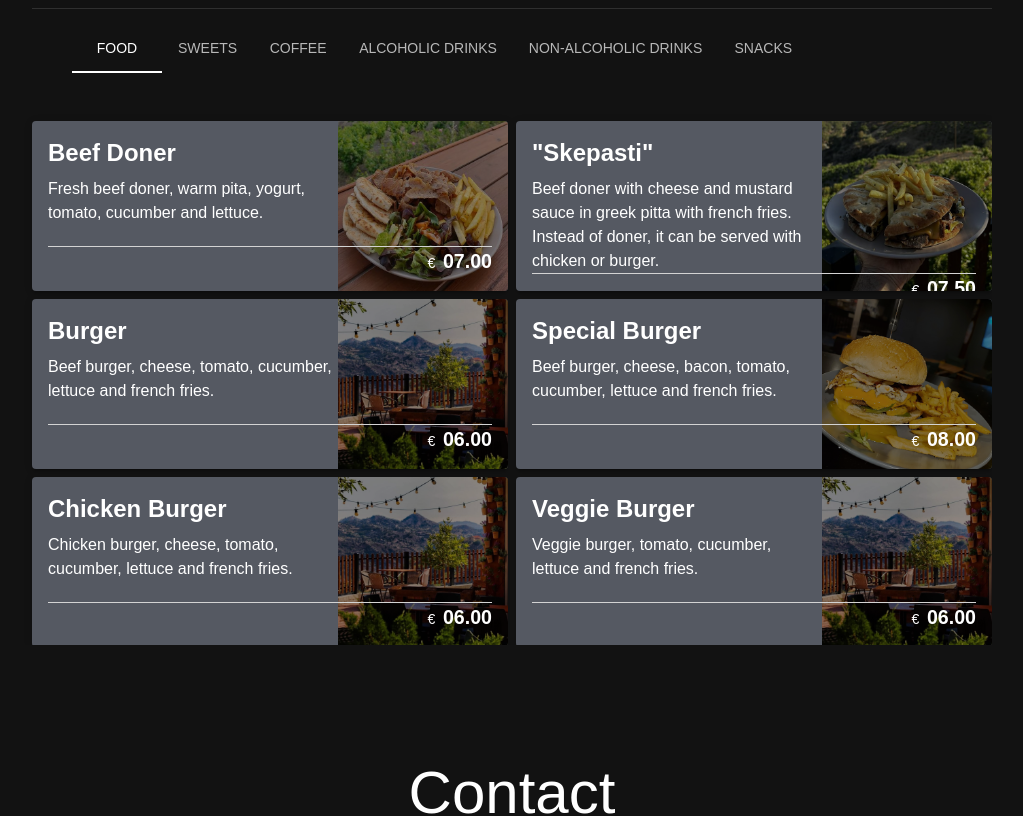
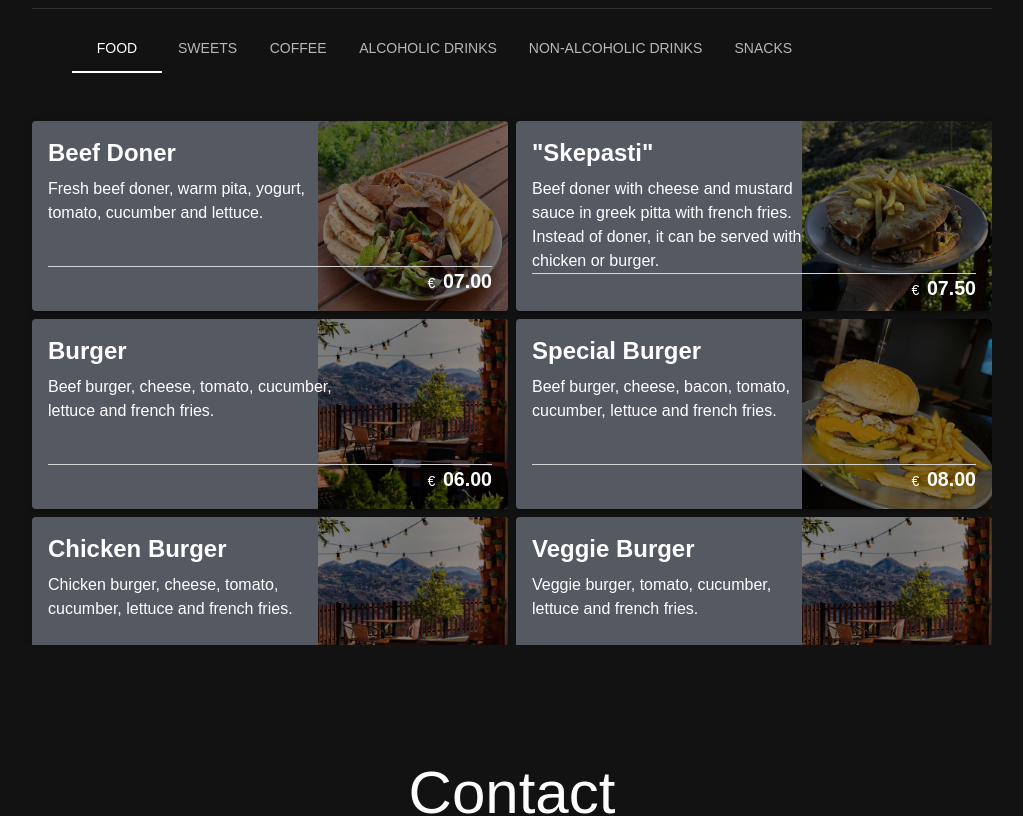
Before and after one commit to kotsiossp97/cafe-agioskonstantinos, a React (Create React App) app: page / in a window 1280 px wide. Shown: the part 960-1776 px from the top of the page, without its empty margins (128-1151 px from the left). Built offline with nearby package versions, Linux system fonts and the light colour scheme.

Commit message:
Update menuitem.module.scss

```diff
--- a/src/components/Menu/menuitem.module.scss
+++ b/src/components/Menu/menuitem.module.scss
@@ -4,7 +4,7 @@
     padding: 1rem;
     gap: 1rem;
     height: min(20vh, 300px);
-    min-height: 170px;
+    min-height: 190px;
     position: relative;
     z-index: 0;
 
```
